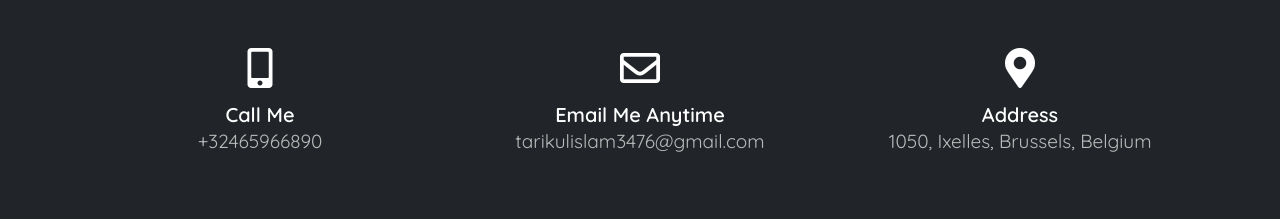
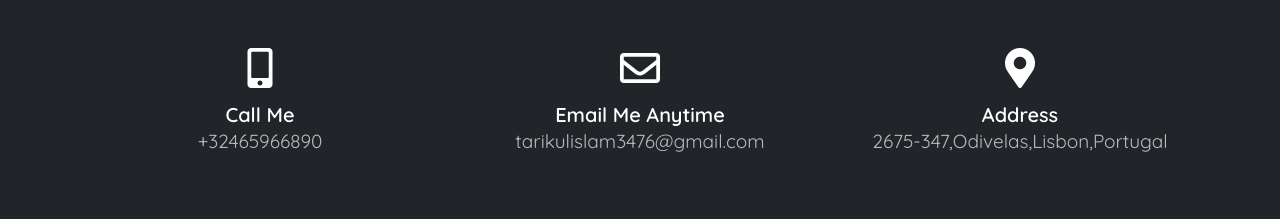
Before and after one commit to TarekDiu/Personal-Website, a plain HTML site: page index.html in a window 1280 px wide. Shown: the part 3667-3886 px from the top of the page. Drawn offline with nearby package versions, Linux system fonts and the light colour scheme; some packages are replaced by stand-ins of ours; files whose address does not match are found by name.

Commit message:
Update index.html

```diff
--- a/index.html
+++ b/index.html
@@ -705,7 +705,7 @@
                                     <i class="fas fa-map-marker-alt"></i>
                                     <div class="info mt-3">
                                         <h5>Address</h5>
-                                        <p>1050, Ixelles, Brussels, Belgium</p>
+                                        <p>2675-347,Odivelas,Lisbon,Portugal</p>
                                     </div>
                                 </div>
                             </div>
```
